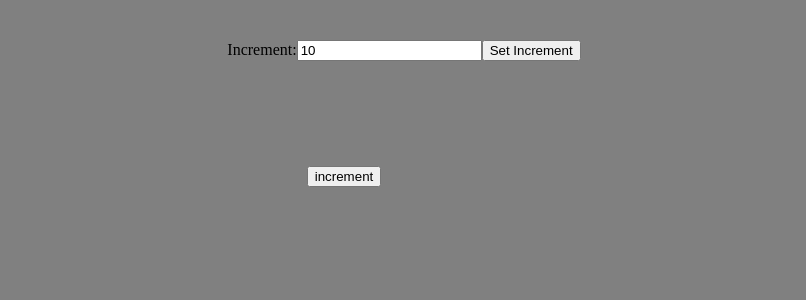
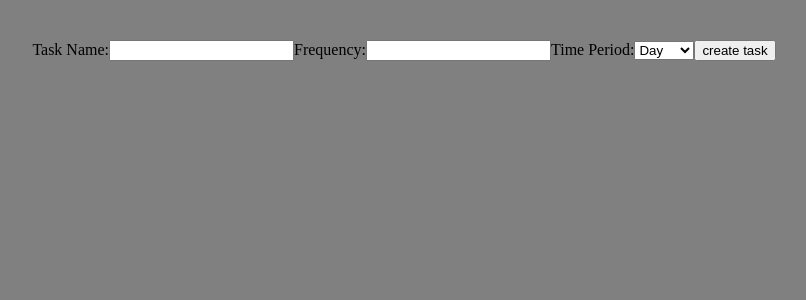
Before and after one commit to katredford/goal-getter, a React (Vite) app: page / in a window 1280 px wide. Shown: the top 300 px of the page, without its empty margins (236-1042 px from the left). Built offline with nearby package versions, Linux system fonts and the light colour scheme.

Commit message:
create form to take in task frequency and how often for each task and save to local storage

```diff
--- a/src/components/CreateGoal/index.jsx
+++ b/src/components/CreateGoal/index.jsx
@@ -3,34 +3,70 @@ import "./createGoal.css"
 import Increment from "../Increment"
 
 export default function CreateGoal() {
-  const [increment, setIncrement] = useState(10);
+  const [taskName, setTaskName] = useState('');
+  const [frequency, setFrequency] = useState('');
+  const [timePeriod, setTimePeriod] = useState('day')
 
-  const handleInputChange = (event) => {
-    // Update the increment value based on user input
-    const inputValue = event.target.value;
-    setIncrement(Number(inputValue));
-  };
+  function handleTaskNameChange(event) {
+    setTaskName(event.target.value)
+  }
 
-  const handleSubmit = (event) => {
-    event.preventDefault();
-    // Reset progress to 0 when the form is submitted
-    setProgress(0);
-  };
+  function handleFrequencyChange(event) {
+    setFrequency(event.target.value)
+  }
+
+  function handleTimePeriodChange(event) {
+    setTimePeriod(event.target.value)
+  }
+
+  function handleSubmit(event) {
+    event.preventDefault()
+
+    const task = {
+      name: taskName,
+      frequency: frequency,
+      timePeriod: timePeriod,
+    }
+
+    const tasks = JSON.parse(localStorage.getItem("tasks")) || []
+    const newTasks = [...tasks, task]
+    localStorage.setItem('tasks', JSON.stringify(newTasks))
+
+    setTaskName('');
+    setFrequency('');
+    setTimePeriod('day');
+  }
 
   return (
     <>
       <form onSubmit={handleSubmit}>
         <label>
-          Increment:
+          Task Name:
+          <input type="text" value={taskName} onChange={handleTaskNameChange}></input>
+        </label>
+
+        <label>
+          Frequency:
           <input
             type="number"
-            value={increment}
-            onChange={handleInputChange}
-          />
+            value={frequency}
+            onChange={handleFrequencyChange}
+          >
+          </input>
         </label>
-        <button type="submit">Set Increment</button>
+
+        <label>
+          Time Period:
+          <select value={timePeriod} onChange={handleTimePeriodChange}>
+            <option value="day"> Day</option>
+            <option value="week">Week</option>
+            <option value="month">Month</option>
+          </select>
+        </label>
+
+        <button type='submit'>create task</button>
       </form>
-      <Increment progress={increment} />
+
     </>
   )
 }
```
